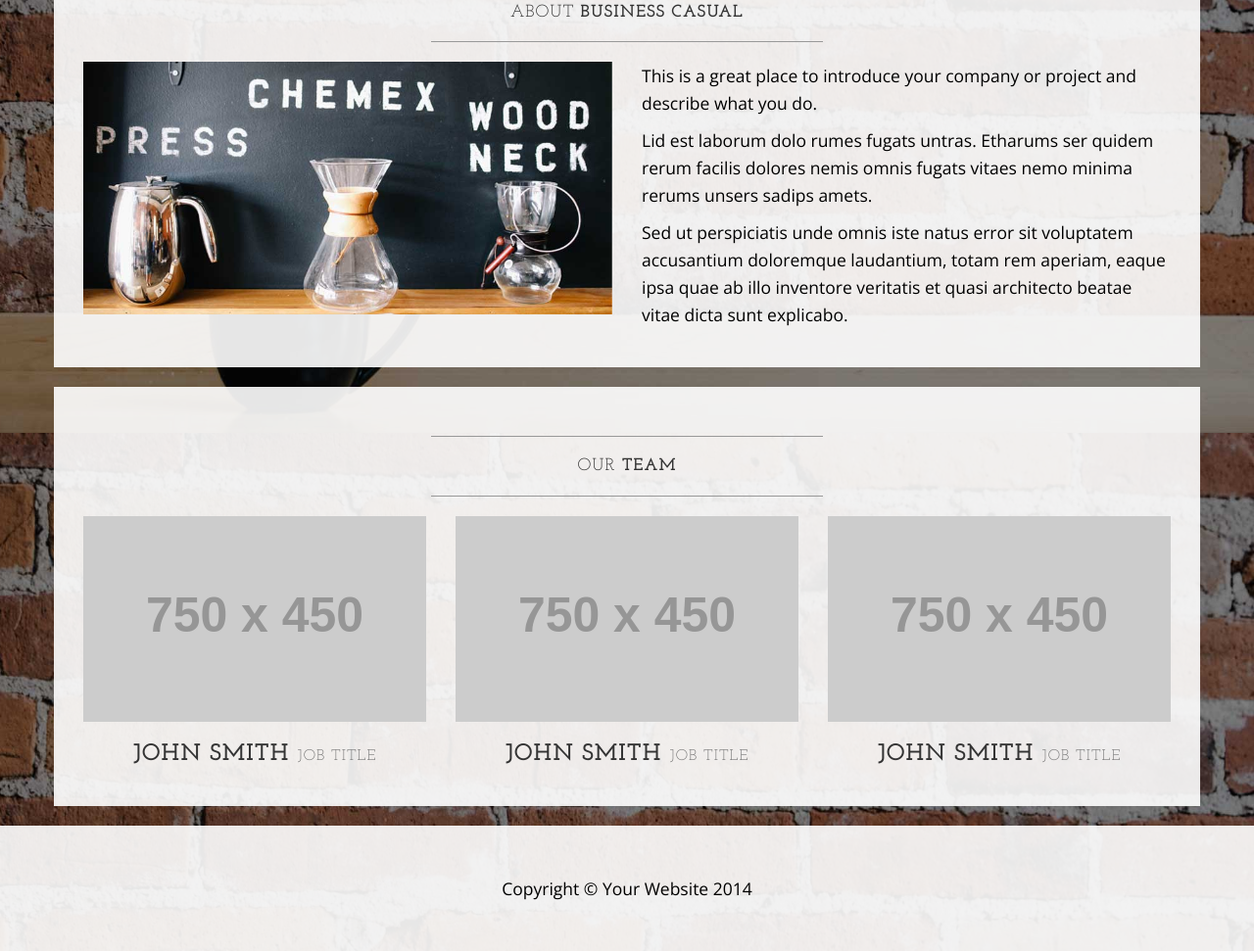
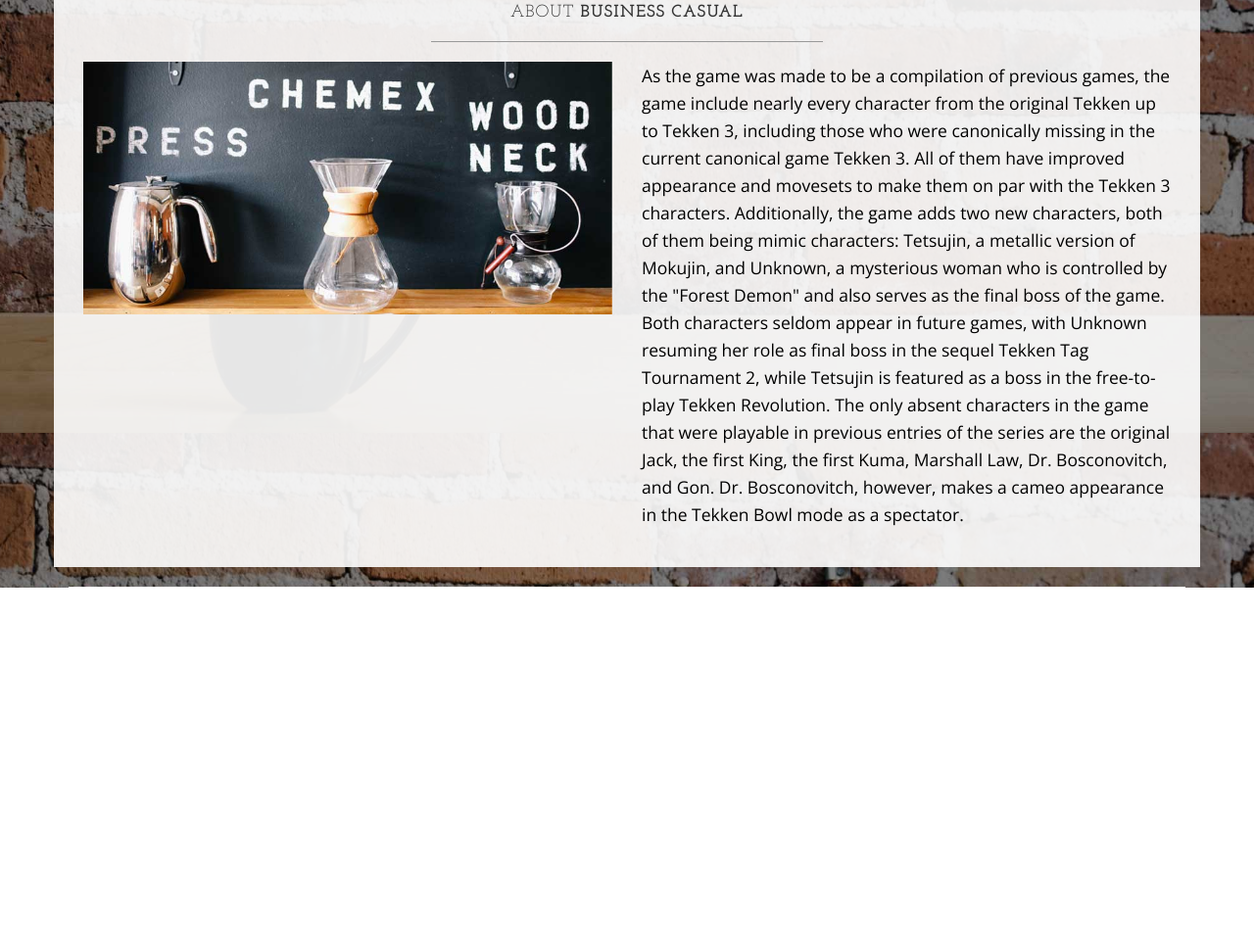
Before and after one commit to pauljohnrabang/tekken.github.io, a plain HTML site: page about.html in a window 1280 px wide. Shown: the part 358-1329 px from the top of the page at 98% size. After the commit the page ends 958 px from the top, so only its background shows below. Drawn offline with nearby package versions, Linux system fonts and the light colour scheme; placeholder pictures from the web are drawn by us.

Commit message:
Update about.html

```diff
--- a/about.html
+++ b/about.html
@@ -86,53 +86,27 @@
                     <img class="img-responsive img-border-left" src="img/slide-2.jpg" alt="">
                 </div>
                 <div class="col-md-6">
-                    <p>This is a great place to introduce your company or project and describe what you do.</p>
-                    <p>Lid est laborum dolo rumes fugats untras. Etharums ser quidem rerum facilis dolores nemis omnis fugats vitaes nemo minima rerums unsers sadips amets.</p>
-                    <p>Sed ut perspiciatis unde omnis iste natus error sit voluptatem accusantium doloremque laudantium, totam rem aperiam, eaque ipsa quae ab illo inventore veritatis et quasi architecto beatae vitae dicta sunt explicabo.</p>
+                    <pThe game features over 35 characters that previously appeared in Tekken 2 and Tekken 3. In addition, there is a boss character, Unknown, who is similar to Tekken 3's Mokujin in that she can randomly imitate any character's fighting style, albeit she is able to change her style any time during the fight. The PlayStation 2 version added enhanced graphics and various modes, including 1-on-1 mode, in which players only choose one fighter each, and Team Battle, where players choose up to eight battles and play with the tag rules, with each new character replacing the one that was defeated (the remaining fighter must fight on his/her own). Also featured is the "Tekken Bowl" mode, a bowling minigame where each character has different attributes.</p>
+                    <p>As the game was made to be a compilation of previous games, the game include nearly every character from the original Tekken up to Tekken 3, including those who were canonically missing in the current canonical game Tekken 3. All of them have improved appearance and movesets to make them on par with the Tekken 3 characters.
+
+Additionally, the game adds two new characters, both of them being mimic characters: Tetsujin, a metallic version of Mokujin, and Unknown, a mysterious woman who is controlled by the "Forest Demon" and also serves as the final boss of the game. Both characters seldom appear in future games, with Unknown resuming her role as final boss in the sequel Tekken Tag Tournament 2, while Tetsujin is featured as a boss in the free-to-play Tekken Revolution.
+
+The only absent characters in the game that were playable in previous entries of the series are the original Jack, the first King, the first Kuma, Marshall Law, Dr. Bosconovitch, and Gon. Dr. Bosconovitch, however, makes a cameo appearance in the Tekken Bowl mode as a spectator.</p>
+
                 </div>
                 <div class="clearfix"></div>
             </div>
         </div>
 
-        <div class="row">
-            <div class="box">
-                <div class="col-lg-12">
-                    <hr>
-                    <h2 class="intro-text text-center">Our
-                        <strong>Team</strong>
-                    </h2>
-                    <hr>
-                </div>
-                <div class="col-sm-4 text-center">
-                    <img class="img-responsive" src="http://placehold.it/750x450" alt="">
-                    <h3>John Smith
-                        <small>Job Title</small>
-                    </h3>
-                </div>
-                <div class="col-sm-4 text-center">
-                    <img class="img-responsive" src="http://placehold.it/750x450" alt="">
-                    <h3>John Smith
-                        <small>Job Title</small>
-                    </h3>
-                </div>
-                <div class="col-sm-4 text-center">
-                    <img class="img-responsive" src="http://placehold.it/750x450" alt="">
-                    <h3>John Smith
-                        <small>Job Title</small>
-                    </h3>
-                </div>
-                <div class="clearfix"></div>
-            </div>
-        </div>
 
-    </div>
+
     <!-- /.container -->
 
     <footer>
         <div class="container">
             <div class="row">
                 <div class="col-lg-12 text-center">
-                    <p>Copyright &copy; Your Website 2014</p>
+
                 </div>
             </div>
         </div>
```
